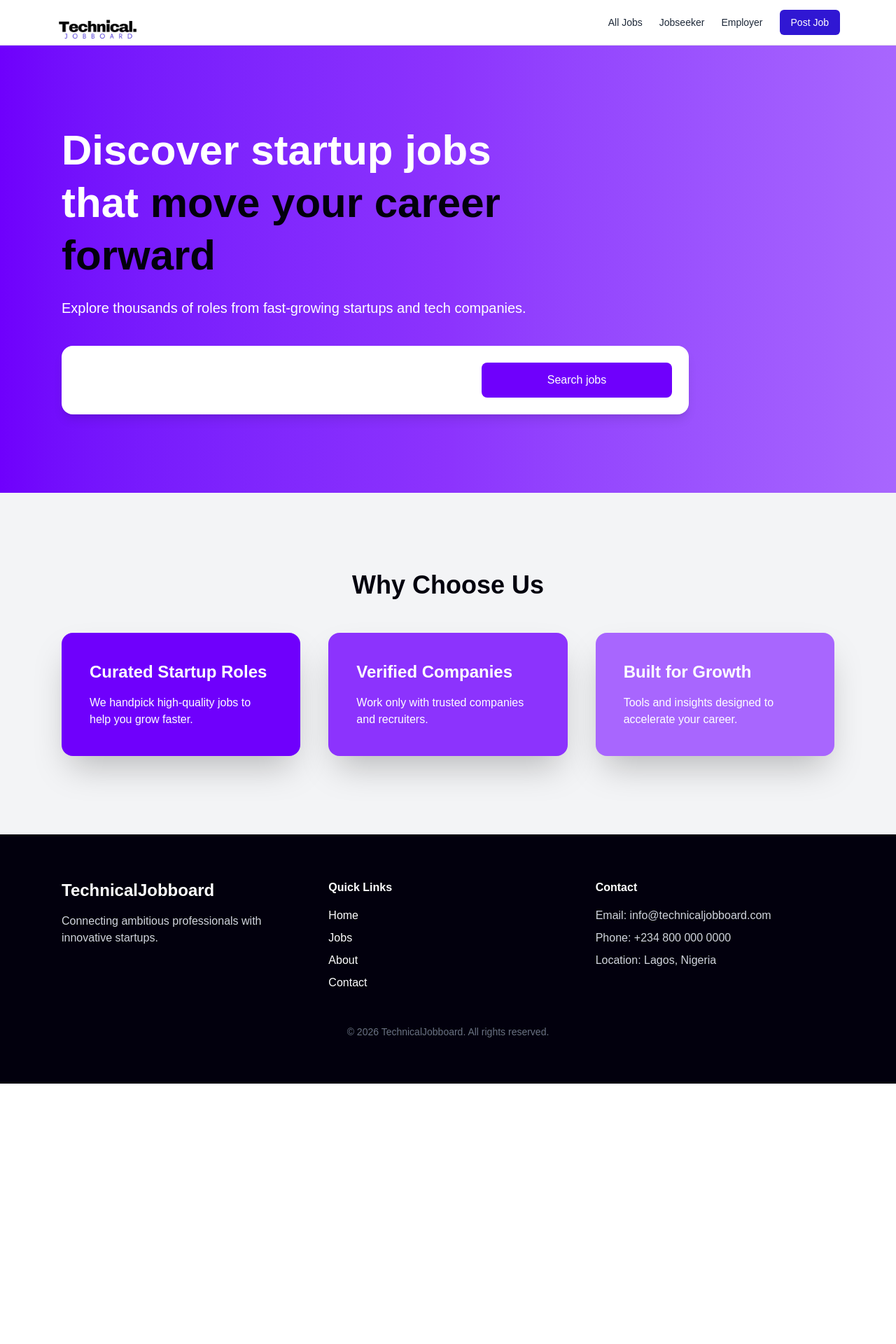
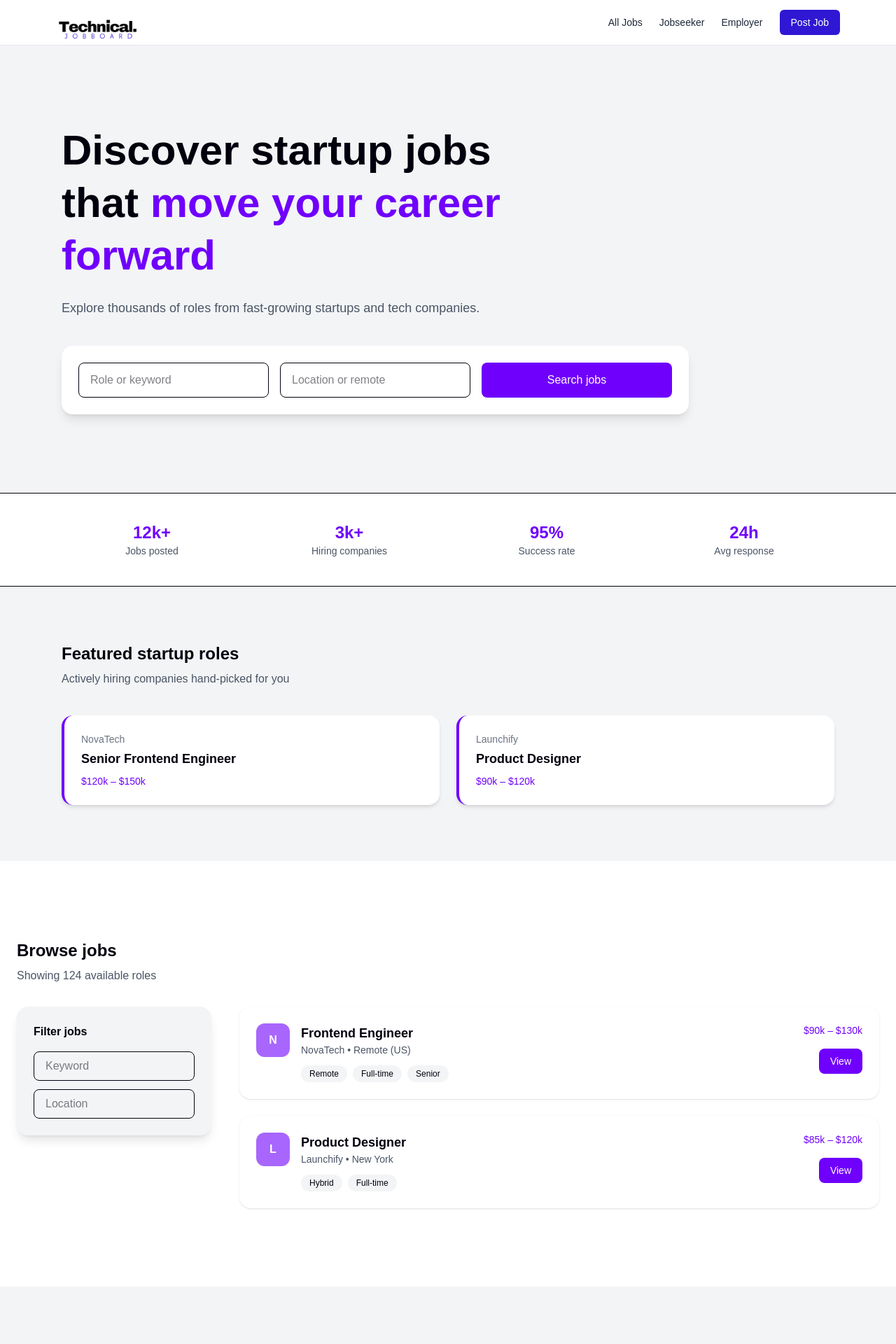
Before and after one commit to adebisidolapo/technicaljobboard, a Next.js app in the folder jobboard/: page / in a window 1280 px wide. Shown: the top 1920 px of the page at 70% size. Before the commit the page ends 1548 px from the top, so only its background shows below. Built offline with nearby package versions, Linux system fonts and the light colour scheme.

Commit message:
Update Home page

```diff
--- a/jobboard/app/page.tsx
+++ b/jobboard/app/page.tsx
@@ -3,18 +3,18 @@ export default function Home() {
     <main className="font-sans bg-gray-100 text-[#02000D]">
 
       {/* ================= HERO ================= */}
-      <section className="py-28 bg-gradient-to-r from-[#6F00FC] via-[#8C33FD] to-[#A866FE] text-white">
-        <div className="max-w-6xl mx-auto px-6 text-center md:text-left">
+      <section className="py-28 bg-gray-100">
+        <div className="max-w-6xl mx-auto px-6">
           <h1 className="text-4xl md:text-6xl font-bold leading-tight max-w-3xl">
             Discover startup jobs<br />
-            that <span className="text-[#02000D]">move your career forward</span>
+            that <span className="text-[#6F00FC]">move your career forward</span>
           </h1>
 
-          <p className="mt-6 text-lg md:text-xl max-w-2xl">
+          <p className="mt-6 text-lg text-gray-600 max-w-2xl">
             Explore thousands of roles from fast-growing startups and tech companies.
           </p>
 
-          <div className="mt-10 bg-white rounded-2xl shadow-lg p-6 grid grid-cols-1 md:grid-cols-3 gap-4 max-w-4xl mx-auto md:mx-0">
+          <div className="mt-10 bg-white rounded-2xl shadow-lg p-6 grid grid-cols-1 md:grid-cols-3 gap-4 max-w-4xl">
             <input className="border px-4 py-3 rounded-lg" placeholder="Role or keyword" />
             <input className="border px-4 py-3 rounded-lg" placeholder="Location or remote" />
             <button className="bg-[#6F00FC] hover:bg-[#8C33FD] transition text-white rounded-lg font-medium">
@@ -24,36 +24,99 @@ export default function Home() {
         </div>
       </section>
 
+      {/* ================= TRUST BAR ================= */}
+      <section className="bg-white border-t border-b">
+        <div className="max-w-6xl mx-auto px-6 py-10 grid grid-cols-2 md:grid-cols-4 gap-6 text-center">
+          {[["12k+", "Jobs posted"], ["3k+", "Hiring companies"], ["95%", "Success rate"], ["24h", "Avg response"]].map(([value, label]) => (
+            <div key={label}>
+              <p className="text-2xl font-bold text-[#6F00FC]">{value}</p>
+              <p className="text-sm text-gray-600">{label}</p>
+            </div>
+          ))}
+        </div>
+      </section>
+
+      {/* ================= FEATURED JOBS ================= */}
+      <section className="py-20 bg-gray-100">
+        <div className="max-w-6xl mx-auto px-6">
+          <h2 className="text-2xl font-semibold mb-2">Featured startup roles</h2>
+          <p className="text-gray-600 mb-10">
+            Actively hiring companies hand-picked for you
+          </p>
+
+          <div className="grid grid-cols-1 md:grid-cols-2 gap-6">
+            {[{ role: "Senior Frontend Engineer", company: "NovaTech", salary: "$120k – $150k" }, { role: "Product Designer", company: "Launchify", salary: "$90k – $120k" }].map((job) => (
+              <div key={job.role} className="bg-white rounded-2xl p-6 shadow-md border-l-4 border-[#6F00FC] hover:shadow-xl transition">
+                <p className="text-sm text-gray-500">{job.company}</p>
+                <h3 className="text-lg font-semibold mt-1">{job.role}</h3>
+                <p className="text-sm text-[#6F00FC] mt-2">{job.salary}</p>
+              </div>
+            ))}
+          </div>
+        </div>
+      </section>
+
+      {/* ================= BROWSE JOBS ================= */}
+      <section className="py-28 bg-white">
+        <div className="max-w-7xl mx-auto px-6">
+          <h2 className="text-2xl font-semibold mb-2">Browse jobs</h2>
+          <p className="text-gray-600 mb-8">Showing 124 available roles</p>
+
+          <div className="grid grid-cols-1 lg:grid-cols-4 gap-10">
+
+            {/* Filters */}
+            <aside className="bg-gray-100 rounded-2xl p-6 h-fit shadow-lg">
+              <h3 className="font-semibold mb-4">Filter jobs</h3>
+              <input className="w-full border rounded-lg px-4 py-2 mb-3" placeholder="Keyword" />
+              <input className="w-full border rounded-lg px-4 py-2" placeholder="Location" />
+            </aside>
+
+            {/* Job Feed */}
+            <div className="lg:col-span-3 space-y-6">
+              {[{ role: "Frontend Engineer", company: "NovaTech", location: "Remote (US)", salary: "$90k – $130k", tags: ["Remote", "Full-time", "Senior"] }, { role: "Product Designer", company: "Launchify", location: "New York", salary: "$85k – $120k", tags: ["Hybrid", "Full-time"] }].map((job) => (
+                <div key={job.role} className="bg-white rounded-2xl p-6 shadow-sm hover:shadow-md transition flex justify-between items-start">
+                  <div className="flex gap-4">
+                    <div className="w-12 h-12 rounded-xl bg-[#A866FE] text-white flex items-center justify-center font-bold">
+                      {job.company[0]}
+                    </div>
+
+                    <div>
+                      <h3 className="text-lg font-semibold">{job.role}</h3>
+                      <p className="text-sm text-gray-600">{job.company} • {job.location}</p>
+                      <div className="flex flex-wrap gap-2 mt-3">
+                        {job.tags.map((tag) => (
+                          <span key={tag} className="text-xs px-3 py-1 rounded-full bg-gray-100">{tag}</span>
+                        ))}
+                      </div>
+                    </div>
+                  </div>
+
+                  <div className="text-right">
+                    <p className="text-sm font-medium text-[#6F00FC]">{job.salary}</p>
+                    <button className="mt-4 bg-[#6F00FC] hover:bg-[#8C33FD] text-white px-4 py-2 rounded-lg text-sm">
+                      View
+                    </button>
+                  </div>
+                </div>
+              ))}
+            </div>
+
+          </div>
+        </div>
+      </section>
+
       {/* ================= WHY CHOOSE US ================= */}
       <section className="py-28 bg-gray-100">
         <div className="max-w-6xl mx-auto px-6">
-          <h2 className="text-4xl font-bold mb-12 text-center">
-            Why Choose Us
-          </h2>
+          <h2 className="text-4xl font-bold mb-12 text-center">Why Choose Us</h2>
 
           <div className="grid grid-cols-1 md:grid-cols-3 gap-10">
             {[
-              {
-                title: "Curated Startup Roles",
-                desc: "We handpick high-quality jobs to help you grow faster.",
-                color: "#6F00FC",
-              },
-              {
-                title: "Verified Companies",
-                desc: "Work only with trusted companies and recruiters.",
-                color: "#8C33FD",
-              },
-              {
-                title: "Built for Growth",
-                desc: "Tools and insights designed to accelerate your career.",
-                color: "#A866FE",
-              },
+              { title: "Curated Startup Roles", desc: "Handpicked jobs to accelerate your career.", color: "#6F00FC" },
+              { title: "Verified Companies", desc: "Only trusted and reliable employers.", color: "#8C33FD" },
+              { title: "Career Growth Tools", desc: "Resources and insights to grow faster.", color: "#A866FE" }
             ].map((item) => (
-              <div
-                key={item.title}
-                className="rounded-2xl p-10 shadow-2xl transform hover:-translate-y-3 transition"
-                style={{ backgroundColor: item.color, color: "#fff" }}
-              >
+              <div key={item.title} className="rounded-2xl p-10 shadow-2xl transform hover:-translate-y-3 transition" style={{ backgroundColor: item.color, color: "#fff" }}>
                 <h3 className="text-2xl font-bold mb-4">{item.title}</h3>
                 <p className="text-base">{item.desc}</p>
               </div>
@@ -62,19 +125,31 @@ export default function Home() {
         </div>
       </section>
 
+      {/* ================= FEATURE / SERVICES SPLIT ================= */}
+      <section className="py-28 bg-white">
+        <div className="max-w-6xl mx-auto px-6 flex flex-col md:flex-row items-center gap-10">
+          <div className="md:w-1/2">
+            <img src="https://via.placeholder.com/600x400" alt="Vibrant Section" className="rounded-2xl shadow-lg" />
+          </div>
+          <div className="md:w-1/2">
+            <h2 className="text-3xl font-bold mb-6">Empowering Job Seekers</h2>
+            <p className="text-gray-700 mb-6">
+              Our platform provides startup opportunities, verified companies, and tools designed to help you grow and succeed.
+            </p>
+            <button className="bg-[#6F00FC] hover:bg-[#8C33FD] text-white px-6 py-3 rounded-xl font-medium transition">
+              Get Started
+            </button>
+          </div>
+        </div>
+      </section>
+
       {/* ================= FOOTER ================= */}
       <footer className="bg-[#02000D] text-white py-16">
         <div className="max-w-6xl mx-auto px-6 grid grid-cols-1 md:grid-cols-3 gap-10">
-
-          {/* Logo / Info */}
           <div>
             <h2 className="text-2xl font-bold mb-4">TechnicalJobboard</h2>
-            <p className="text-gray-300">
-              Connecting ambitious professionals with innovative startups.
-            </p>
+            <p className="text-gray-300">Connecting ambitious professionals with innovative startups.</p>
           </div>
-
-          {/* Quick Links */}
           <div>
             <h3 className="font-semibold mb-4">Quick Links</h3>
             <ul className="space-y-2">
@@ -84,8 +159,6 @@ export default function Home() {
               <li><a href="#" className="hover:text-[#6F00FC] transition">Contact</a></li>
             </ul>
           </div>
-
-          {/* Contact */}
           <div>
             <h3 className="font-semibold mb-4">Contact</h3>
             <p className="text-gray-300 mb-2">Email: info@technicaljobboard.com</p>
@@ -93,7 +166,6 @@ export default function Home() {
             <p className="text-gray-300">Location: Lagos, Nigeria</p>
           </div>
         </div>
-
         <div className="mt-12 text-center text-gray-500 text-sm">
           &copy; {new Date().getFullYear()} TechnicalJobboard. All rights reserved.
         </div>
```
